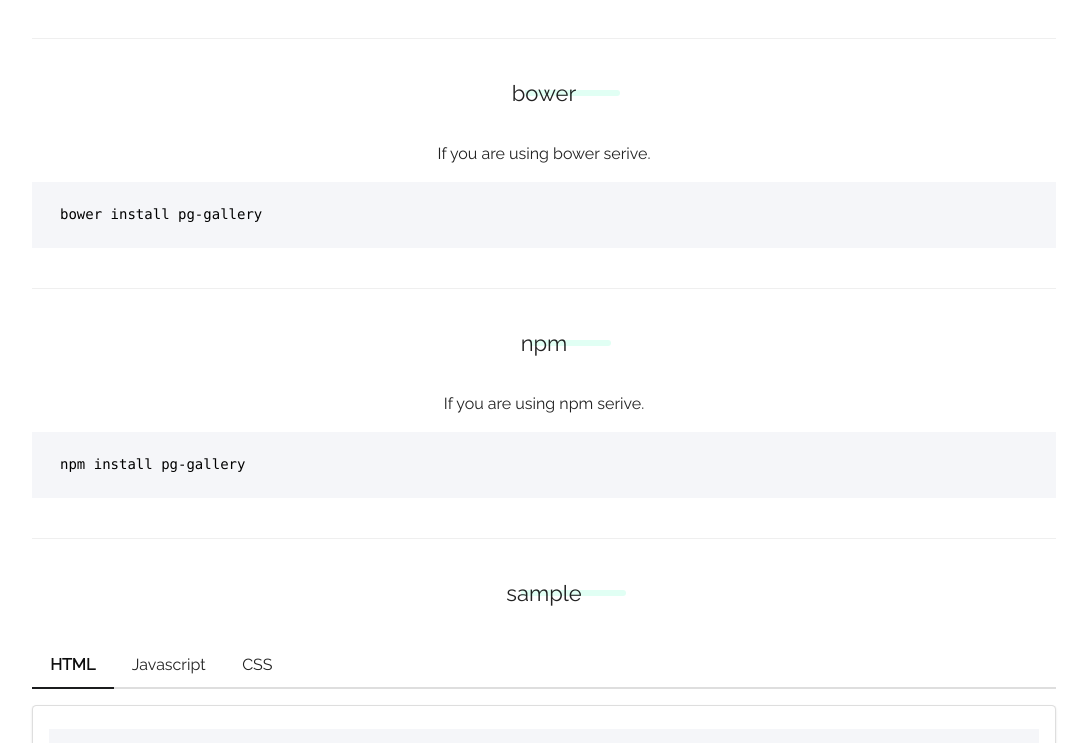
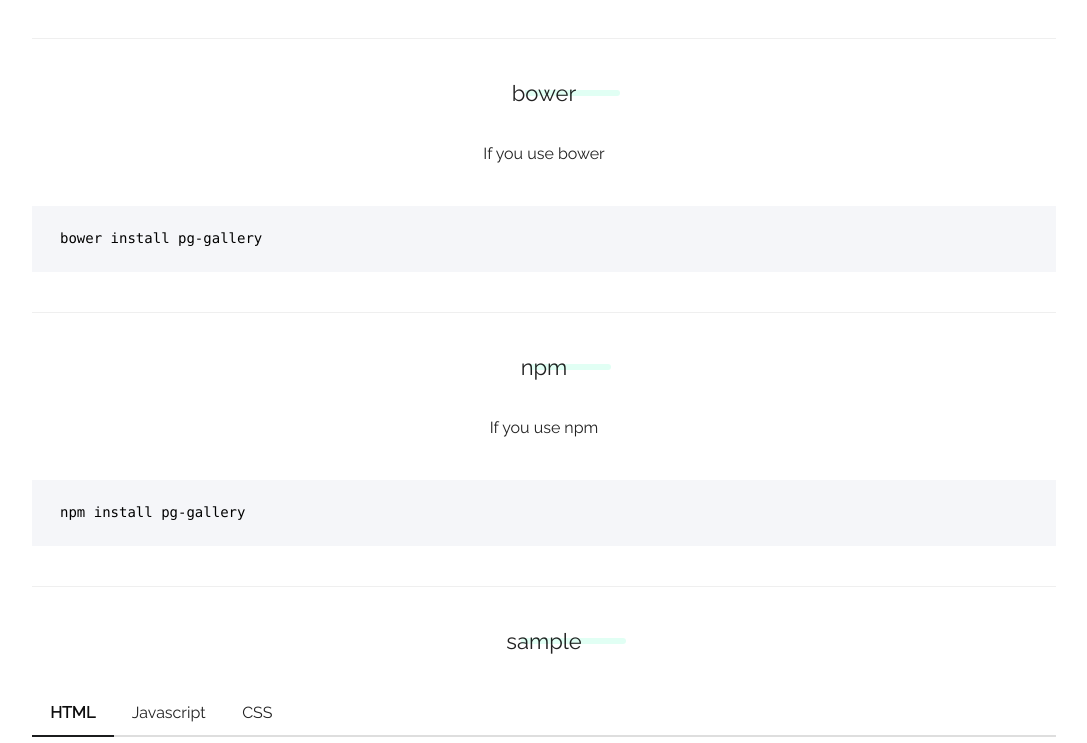
Before and after one commit to KennethanCeyer/pg-gallery, a website: page index.html in a window 1280 px wide. Shown: the part 1245-1988 px from the top of the page, without its empty margins (96-1183 px from the left). Drawn offline with nearby package versions, Linux system fonts and the light colour scheme.

Commit message:
Update last for v1.0.1.

```diff
--- a/demo/css/style.css
+++ b/demo/css/style.css
@@ -80,6 +80,10 @@
 	background-color: #e1fff4;
 }
 
+.article > blockquote {
+	margin-bottom: 40px;
+}
+
 .article :not(pre) > code[class*="language-"], .article pre[class*="language-"] {
 	background-color: #f5f6f9;
 	padding: 1.6em 2em !important;
--- a/index.html
+++ b/index.html
@@ -118,19 +118,19 @@
 						</td>
 						<td><div class="ui label teal small">boolean</div></td>
 						<td>true</td>
-						<td>If you set this option to true, You can switch images by hover on each of thumbnails</td>
+						<td>If you set this option to true, You can switch images by hover on each of thumbnails.</td>
 					</tr>
 				</tbody>
 			</table>
 		</div>
 		<div id="bower" class="article">
 			<h3><span>bower</span></h3>
-			<blockquote><p>If you are using bower serive.</p></blockquote>
+			<blockquote><p>If you use bower</p></blockquote>
 			<pre><code class="language-bash">bower install pg-gallery</code></pre>
 		</div>
 		<div id="bower" class="article">
 			<h3><span>npm</span></h3>
-			<blockquote><p>If you are using npm serive.</p></blockquote>
+			<blockquote><p>If you use npm</p></blockquote>
 			<pre><code class="language-bash">npm install pg-gallery</code></pre>
 		</div>
 		<div id="sample" class="article">
```
